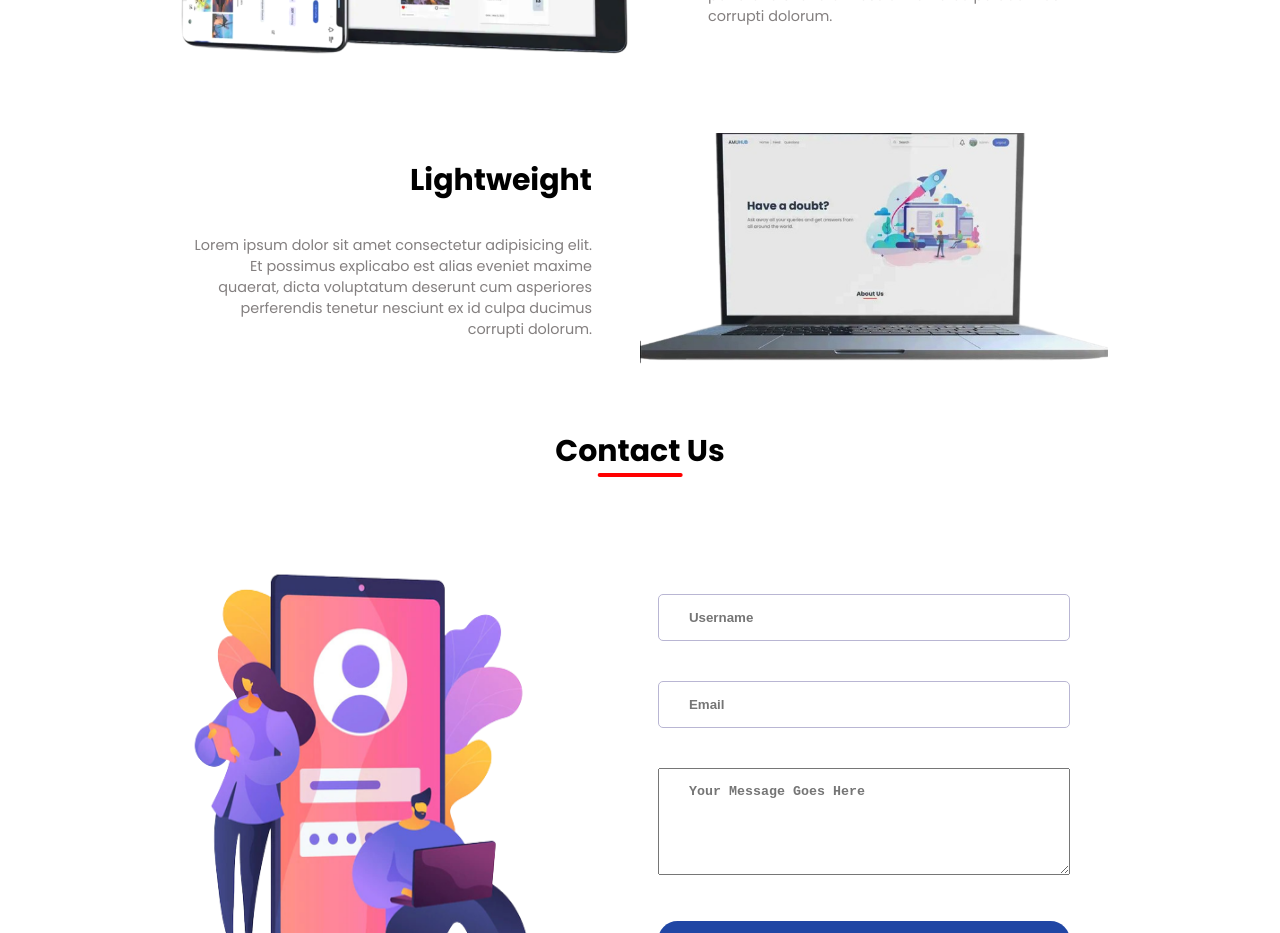
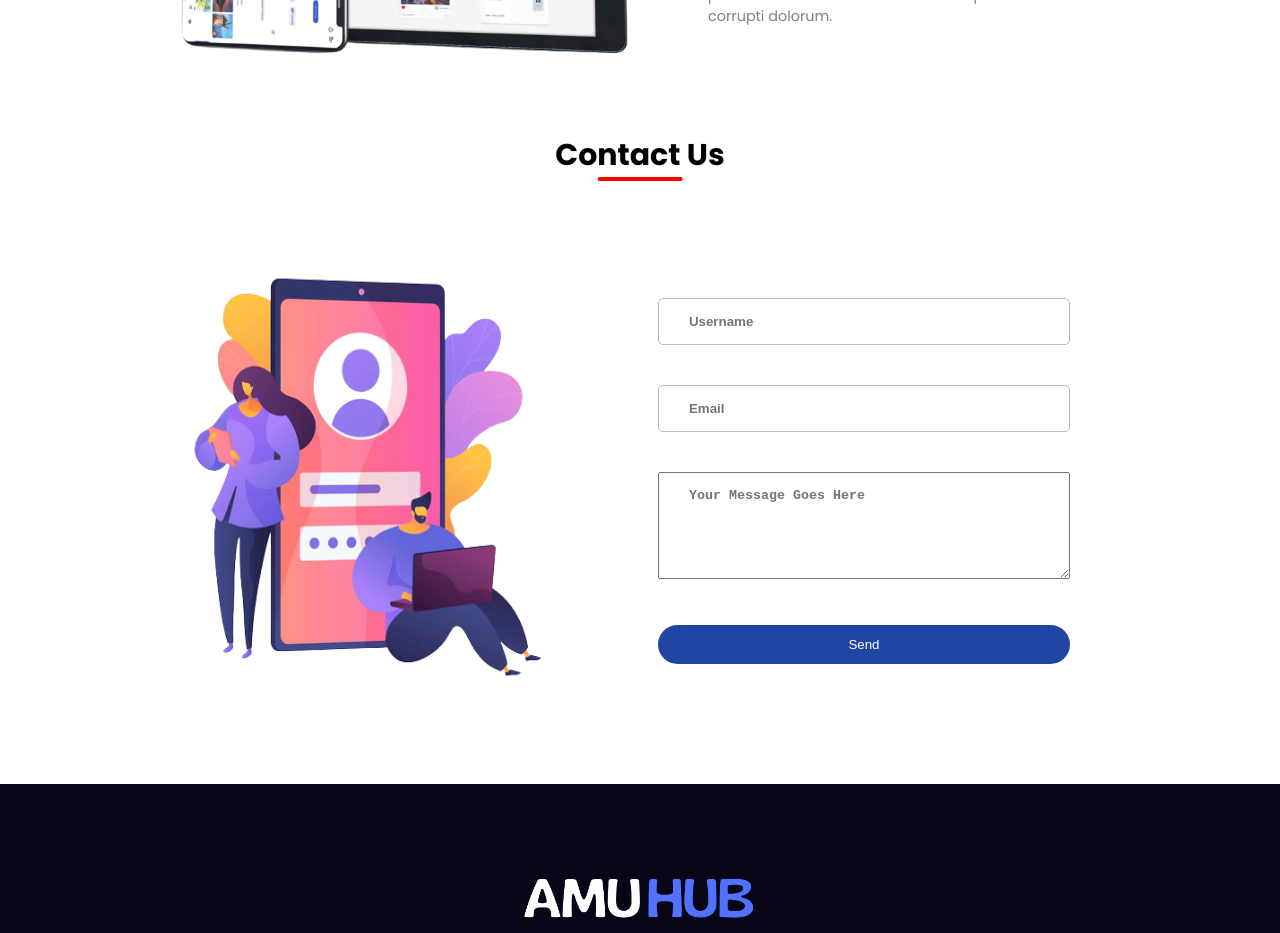
Before and after one commit to amuhub/amuhub-frontend, a React (Create React App) app: page / in a window 1280 px wide. Shown: the part 1480-2413 px from the top of the page. Built offline with nearby package versions, Linux system fonts and the light colour scheme.

Commit message:
many-fixes (#36)

```diff
--- a/src/components/AboutUs/AboutUS.js
+++ b/src/components/AboutUs/AboutUS.js
@@ -51,22 +51,6 @@ const AboutUS = () => {
         {/* <img src={mobileImg2} alt="" className="mobile-img" /> */}
         <img src={Img2} alt="" />
       </div>
-
-      <div className="about-us-item">
-        <div className="content">
-          <div className="content-inner">
-            <h1>Lightweight</h1>
-            <p>
-              Lorem ipsum dolor sit amet consectetur adipisicing elit. Et
-              possimus explicabo est alias eveniet maxime quaerat, dicta
-              voluptatum deserunt cum asperiores perferendis tenetur nesciunt ex
-              id culpa ducimus corrupti dolorum.
-            </p>
-          </div>
-        </div>
-        {/* <img src={phoneImg} alt="" /> */}
-        <img src={Img3} alt=""/>
-      </div>
     </div>
   );
 };
--- a/src/components/Answer/Answer.js
+++ b/src/components/Answer/Answer.js
@@ -2,6 +2,7 @@ import "./Answer.css";
 import moment from "moment";
 import { useState } from "react";
 import deleteIcon from "../../assets/icons8-trash.svg";
+import reportIcon from "../../assets/flag.png";
 import ShareIcon from "../../assets/share.svg";
 import baseUrl from "../../utils/constants";
 import postToken from "../../utils/postToken";
@@ -101,7 +102,7 @@ const Answer = ({
                     <p>Share</p>
                   </div>
                   <div className="drop-down-item">
-                    <img src={deleteIcon} alt="delete" />
+                    <img src={reportIcon} alt="delete" />
                     <p>Report</p>
                   </div>
                 </div>
--- a/src/components/Post/Post.js
+++ b/src/components/Post/Post.js
@@ -5,6 +5,7 @@ import { Link } from "react-router-dom";
 import postToken from "../../utils/postToken";
 import baseUrl from "../../utils/constants";
 import deleteIcon from "../../assets/icons8-trash.svg";
+import reportIcon from "../../assets/flag.png";
 import ShareIcon from "../../assets/share.svg";
 
 const Post = (props) => {
@@ -74,7 +75,7 @@ const Post = (props) => {
                     <p>Share</p>
                   </div>
                   <div className="drop-down-item">
-                    <img src={deleteIcon} alt="delete" />
+                    <img src={reportIcon} alt="delete" />
                     <p>Report</p>
                   </div>
                   <div className="drop-down-triangle"></div>
--- a/src/components/ProfileQuestion/Ques.js
+++ b/src/components/ProfileQuestion/Ques.js
@@ -25,28 +25,28 @@ const Ques = (props) => {
   const [downvoteCnt, setDownvoteCnt] = useState(downvotes.length);
 
   const upvoteQues = async () => {
-    const res = await postToken(`${baseUrl}/question/upvote/${_id}`, {}, token);
     if (isUpvoted) setIsUpvoted(false);
     else {
       setIsUpvoted(true);
       if (isDownvoted) setIsDownvoted(false);
     }
+    const res = await postToken(`${baseUrl}/question/upvote/${_id}`, {}, token);
     setUpvoteCnt(res.data.data.upvotes.length);
     setDownvoteCnt(res.data.data.downvotes.length);
     console.log(res.data.data);
   };
 
   const downvoteQues = async () => {
+    if (isDownvoted) setIsDownvoted(false);
+    else {
+      setIsDownvoted(true);
+      if (isUpvoted) setIsUpvoted(false);
+    }
     const res = await postToken(
       `${baseUrl}/question/downvote/${_id}`,
       {},
       token
     );
-    if (isDownvoted) setIsDownvoted(false);
-    else {
-      setIsDownvoted(true);
-      if (isUpvoted) setIsUpvoted(false);
-    }
     setUpvoteCnt(res.data.data.upvotes.length);
     setDownvoteCnt(res.data.data.downvotes.length);
     console.log(res.data.data);
--- a/src/components/Question/Question.js
+++ b/src/components/Question/Question.js
@@ -21,28 +21,28 @@ const Question = (props) => {
   // console.log(props.data);
 
   const upvoteQues = async () => {
-    const res = await postToken(`${baseUrl}/question/upvote/${_id}`, {}, token);
     if (isUpvoted) setIsUpvoted(false);
     else {
       setIsUpvoted(true);
       if (isDownvoted) setIsDownvoted(false);
     }
+    const res = await postToken(`${baseUrl}/question/upvote/${_id}`, {}, token);
     setUpvoteCnt(res.data.data.upvotes.length);
     setDownvoteCnt(res.data.data.downvotes.length);
     console.log(res.data.data);
   };
 
   const downvoteQues = async () => {
+    if (isDownvoted) setIsDownvoted(false);
+    else {
+      setIsDownvoted(true);
+      if (isUpvoted) setIsUpvoted(false);
+    }
     const res = await postToken(
       `${baseUrl}/question/downvote/${_id}`,
       {},
       token
     );
-    if (isDownvoted) setIsDownvoted(false);
-    else {
-      setIsDownvoted(true);
-      if (isUpvoted) setIsUpvoted(false);
-    }
     setUpvoteCnt(res.data.data.upvotes.length);
     setDownvoteCnt(res.data.data.downvotes.length);
     console.log(res.data.data);
--- a/src/pages/Feed/Feed.js
+++ b/src/pages/Feed/Feed.js
@@ -48,6 +48,7 @@ const Feed = () => {
             <Button text="Create New Post" onClick={displayOverlay} />
           </div>
           <div className="grid-container">
+            {feedPending && <InfinitySpin width="300" color="#6495ED" />}
             <div className="wrapper">
               {!feedPending &&
                 !feedError &&
--- a/src/pages/Post_Overlay/PostOverlay.js
+++ b/src/pages/Post_Overlay/PostOverlay.js
@@ -10,6 +10,7 @@ import moment from "moment";
 import { useEffect } from "react";
 import postToken from "../../utils/postToken";
 import deleteIcon from "../../assets/icons8-trash.svg";
+import reportIcon from "../../assets/flag.png";
 import DeleteAlert from "../../components/DeleteAlert/DeleteAlert";
 import isAuthenticated from "../../utils/isAuth";
 import axios from "axios";
@@ -154,7 +155,7 @@ export default function PostOverlay({ postOverlaytoggler, postId }) {
                           <p>Share</p>
                         </div>
                         <div className="drop-down-item">
-                          <img src={deleteIcon} alt="delete" />
+                          <img src={reportIcon} alt="delete" />
                           <p>Report</p>
                         </div>
                         <div className="drop-down-triangle"></div>
@@ -203,7 +204,7 @@ export default function PostOverlay({ postOverlaytoggler, postId }) {
                           <p>Share</p>
                         </div>
                         <div className="drop-down-item">
-                          <img src={deleteIcon} alt="delete" />
+                          <img src={reportIcon} alt="delete" />
                           <p>Report</p>
                         </div>
                         <div className="drop-down-triangle"></div>
--- a/src/pages/QuestionDetailsPage/QuestionDetailsPage.js
+++ b/src/pages/QuestionDetailsPage/QuestionDetailsPage.js
@@ -12,6 +12,7 @@ import postToken from "../../utils/postToken";
 import NoContent from "../../components/NoContent/NoContent";
 import isAuthenticated from "../../utils/isAuth";
 import deleteIcon from "../../assets/icons8-trash.svg";
+import reportIcon from "../../assets/flag.png";
 import DeleteAlert from "../../components/DeleteAlert/DeleteAlert";
 import { decodeToken } from "react-jwt";
 import ShareIcon from "../../assets/share.svg";
@@ -78,28 +79,28 @@ const Answers = () => {
   };
 
   const upvoteQues = async () => {
-    const res = await postToken(`${baseUrl}/question/upvote/${id}`, {}, token);
     if (isUpvoted) setIsUpvoted(false);
     else {
       setIsUpvoted(true);
       if (isDownvoted) setIsDownvoted(false);
     }
+    const res = await postToken(`${baseUrl}/question/upvote/${id}`, {}, token);
     setUpvoteCnt(res.data.data.upvotes.length);
     setDownvoteCnt(res.data.data.downvotes.length);
     console.log(res.data.data);
   };
 
   const downvoteQues = async () => {
+    if (isDownvoted) setIsDownvoted(false);
+    else {
+      setIsDownvoted(true);
+      if (isUpvoted) setIsUpvoted(false);
+    }
     const res = await postToken(
       `${baseUrl}/question/downvote/${id}`,
       {},
       token
     );
-    if (isDownvoted) setIsDownvoted(false);
-    else {
-      setIsDownvoted(true);
-      if (isUpvoted) setIsUpvoted(false);
-    }
     setUpvoteCnt(res.data.data.upvotes.length);
     setDownvoteCnt(res.data.data.downvotes.length);
     console.log(res.data.data);
@@ -190,7 +191,7 @@ const Answers = () => {
                                 <p>Share</p>
                               </div>
                               <div className="drop-down-item">
-                                <img src={deleteIcon} alt="delete" />
+                                <img src={reportIcon} alt="delete" />
                                 <p>Report</p>
                               </div>
                             </div>
--- a/src/utils/constants.js
+++ b/src/utils/constants.js
@@ -1,3 +1,3 @@
-const baseUrl = "http://localhost:8000";
+const baseUrl = process.env.REACT_APP_BASE_URL;
 
 export default baseUrl;
```
Also changed, not shown: src/assets/flag.png (added), 1 other file (tests, documents, lock files or other folders).
